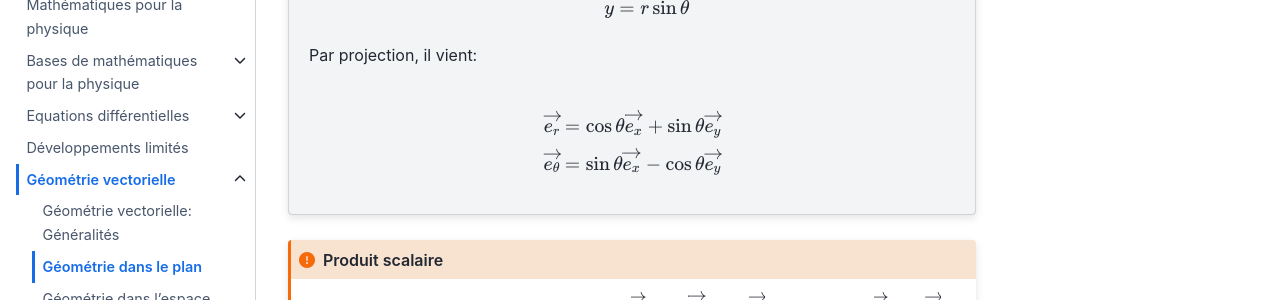
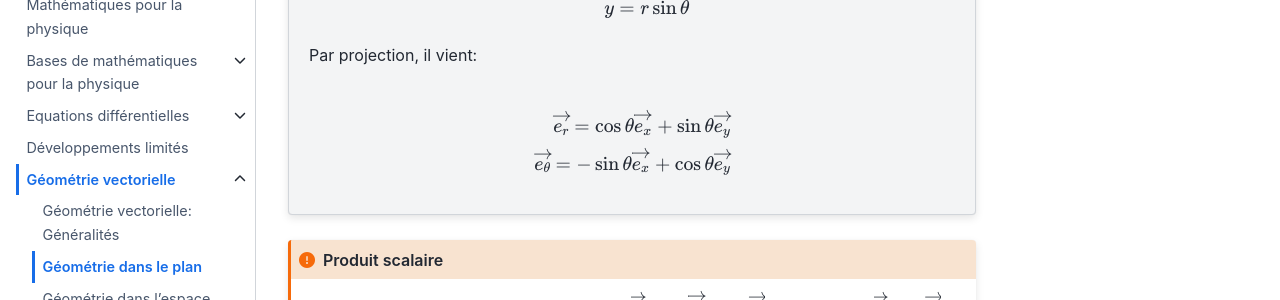
Before and after one commit to pcsi3physiquestan/math_sources, a Jupyter Book: the page built from notebook/geom_plan.md, in a window 1280 px wide and 900 px high, scrolled down 3149 px. Shown: the part 154-454 px from the top of the window. Built offline with Jupyter Book 1.0.4 settings and Sphinx 7.4.7 and the Sphinx Book theme 1.1.4, drawn with Linux system fonts in a browser that asks for light colours.

Commit message:
Mise à jour automatique

`````diff
--- a/notebook/geom_plan.md
+++ b/notebook/geom_plan.md
@@ -100,7 +100,7 @@ Par projection, il vient:
 
 \begin{align*}
 	\overrightarrow{e_r} = \cos \theta \overrightarrow{e_x} + \sin \theta \overrightarrow{e_y}\\
-	\overrightarrow{e_{\theta}} = \sin \theta \overrightarrow{e_x} - \cos \theta \overrightarrow{e_y}
+	\overrightarrow{e_{\theta}} = -\sin \theta \overrightarrow{e_x} + \cos \theta \overrightarrow{e_y}
 \end{align*}
 ````
 
`````
